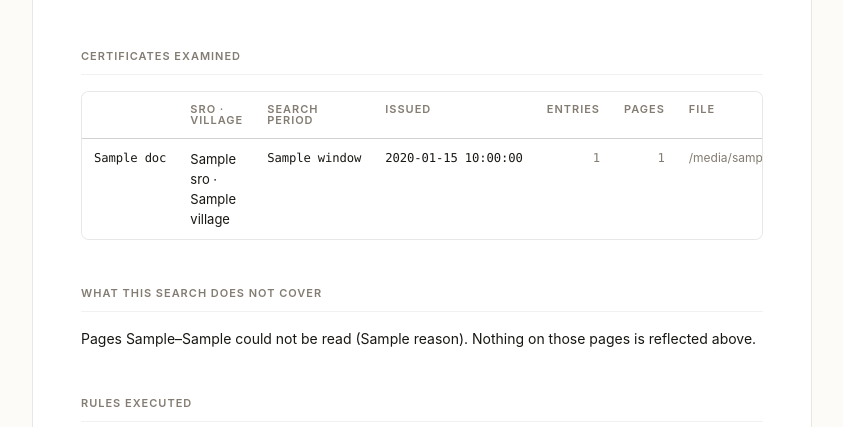
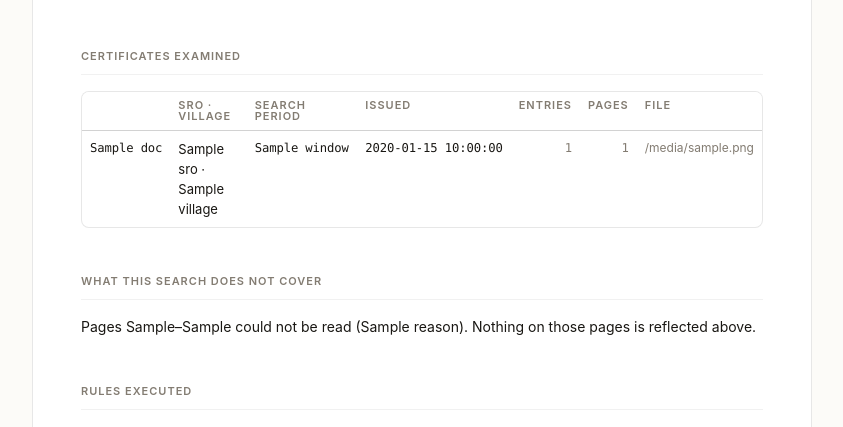
Before and after one commit to bsraavan-lab/TitleChain, a FastAPI app: template app/templates/report.html in a window 1280 px wide. Shown: the part 716-1143 px from the top of the page, without its empty margins (218-1061 px from the left). Run offline with FastAPI, Linux system fonts and the light colour scheme; the template is opened without the code that fills it: most values are stand-ins (such as "Sample title", 1, 10 or a date in 2020).

Commit message:
Keep the report's table density when the duplicate stops supplying it
Merging main brought in d773135, which fits the report's tables to their
682px column instead of letting the audit table's 760px floor push them
through the right border. It was tuned against 8px cells — but that 8px was
coming from the duplicate .entries block this branch deletes, not from
anything the report asked for. With the duplicate gone the report inherited
the canonical 12px, which is ~64px more across eight columns: measured 722px
in a 682px column, the same overflow d773135 fixed.

So the report now states its own density instead of inheriting it by
accident. Measured after: all three tables 680px in a 682px column, no
spill; the audit table keeps min-width 760px and 12px cells.

Co-Authored-By: Claude Opus 5 <noreply@anthropic.com>
Claude-Session: https://claude.ai/code/session_01Aiav7YQ35ub4ZsZNXaDMUs

```diff
--- a/app/static/style.css
+++ b/app/static/style.css
@@ -725,6 +725,12 @@ main { padding: var(--s6) var(--s5) var(--s8); }
    through the right border, past every other rule, and clipped the last column
    off the PDF. Here they fit the column. */
 .report .entries { min-width: 0; }
+/* And the report's cells are tighter than the audit surface's. That surface is
+   scrolled and clicked at 1440 and can afford 12px; this one has 682px, is read
+   at arm's length, and is printed. 12px here costs ~64px across eight columns —
+   more than the slack the column has — and puts the table back through the
+   border. 8px, and it fits with room to spare. */
+.report .entries th, .report .entries td { padding: var(--s2); }
 /* Only the identifiers are held on one line — a wrapped registry number is a
    misread registry number. Everything else on these three tables is prose and
    must wrap: a rule's description, a subject, the sentence explaining why a
```
